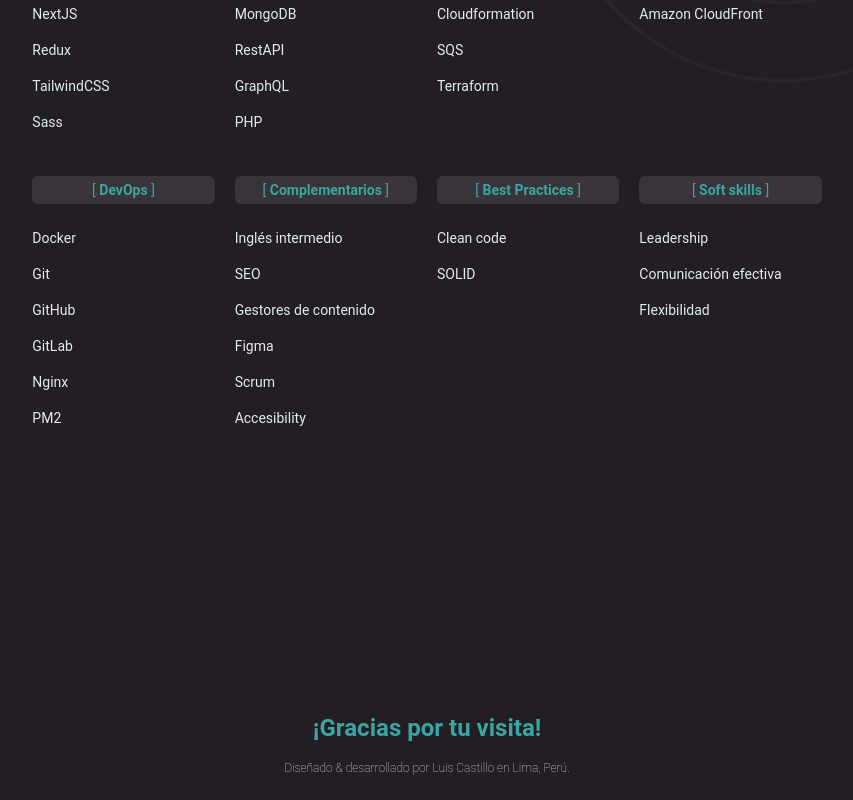
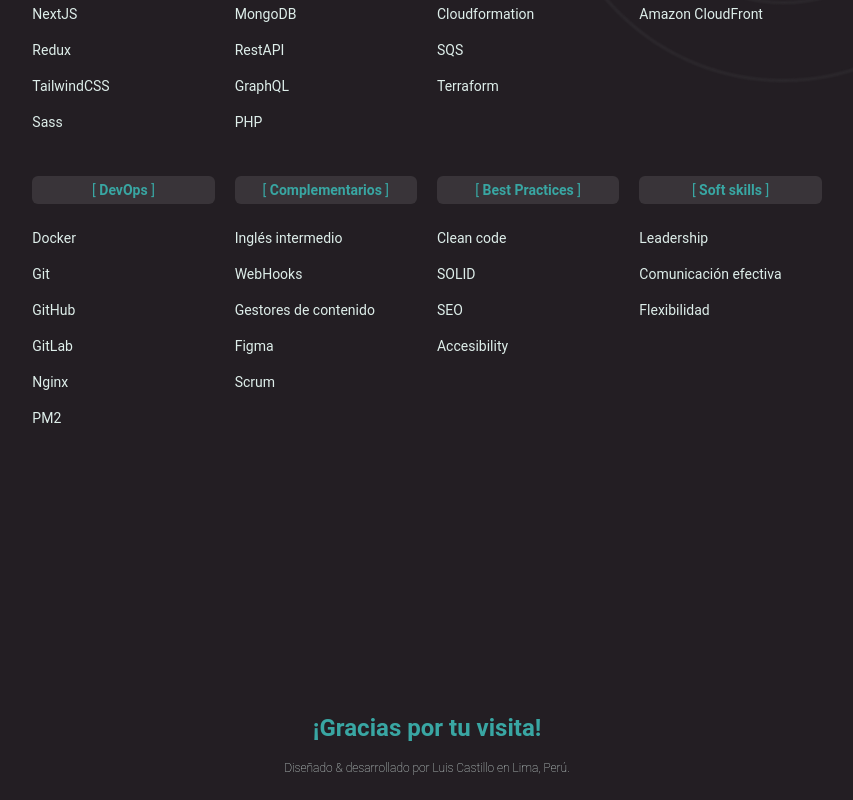
Before and after one commit to luiscavibot/luis-castillo-villafuerte, a Next.js app: page / in a window 1280 px wide. Shown: the part 5104-5904 px from the top of the page, without its empty margins (213-1066 px from the left). Built offline with nearby package versions, Linux system fonts and the light colour scheme.

Commit message:
WEBHOOKS

```diff
--- a/components/Skills.tsx
+++ b/components/Skills.tsx
@@ -35,7 +35,6 @@
 				'Firebase',
 				'AWS Lambda',
 				'AWS API Gateway',
-
 				'Cloudformation',
 				'SQS',
 				'Terraform',
@@ -59,16 +58,15 @@
 			name: 'Complementarios',
 			techs: [
 				'Inglés intermedio',
-				'SEO',
+				'WebHooks',
 				'Gestores de contenido',
 				'Figma',
 				'Scrum',
-				'Accesibility',
 			],
 		},
 		{
 			name: 'Best Practices',
-			techs: ['Clean code', 'SOLID'],
+			techs: ['Clean code', 'SOLID', 'SEO', 'Accesibility'],
 		},
 		{
 			name: 'Soft skills',
```
